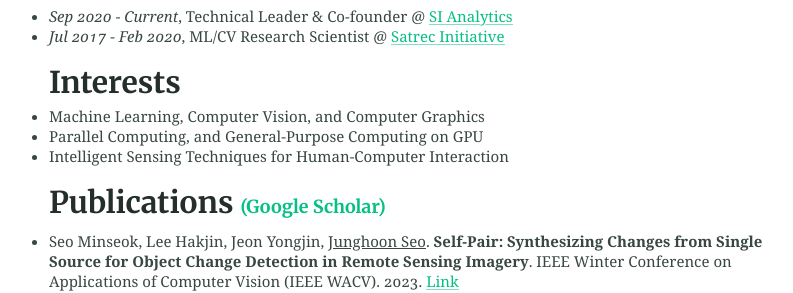
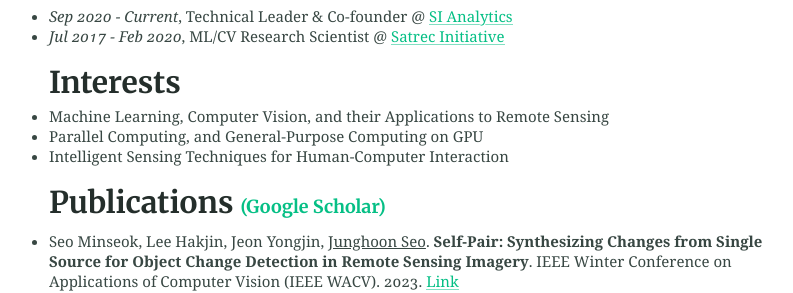
Before and after one commit to mikigom/mikigom.github.io, a Jekyll site: the page built from index.md, in a window 1280 px wide and 900 px high, scrolled down 650 px. Shown: the part 154-447 px from the top of the window, without its empty margins (234-1027 px from the left). Built offline with Jekyll 4.4.1, drawn with Linux system fonts in a browser that asks for light colours.

Commit message:
Update index.md

```diff
--- a/index.md
+++ b/index.md
@@ -18,7 +18,7 @@
 * *Jul 2017 - Feb 2020*, ML/CV Research Scientist @ [Satrec Initiative](https://www.satreci.com/)
 
 ### Interests
-* Machine Learning, Computer Vision, and Computer Graphics
+* Machine Learning, Computer Vision, and their Applications to Remote Sensing
 * Parallel Computing, and General-Purpose Computing on GPU
 * Intelligent Sensing Techniques for Human-Computer Interaction
 
```
